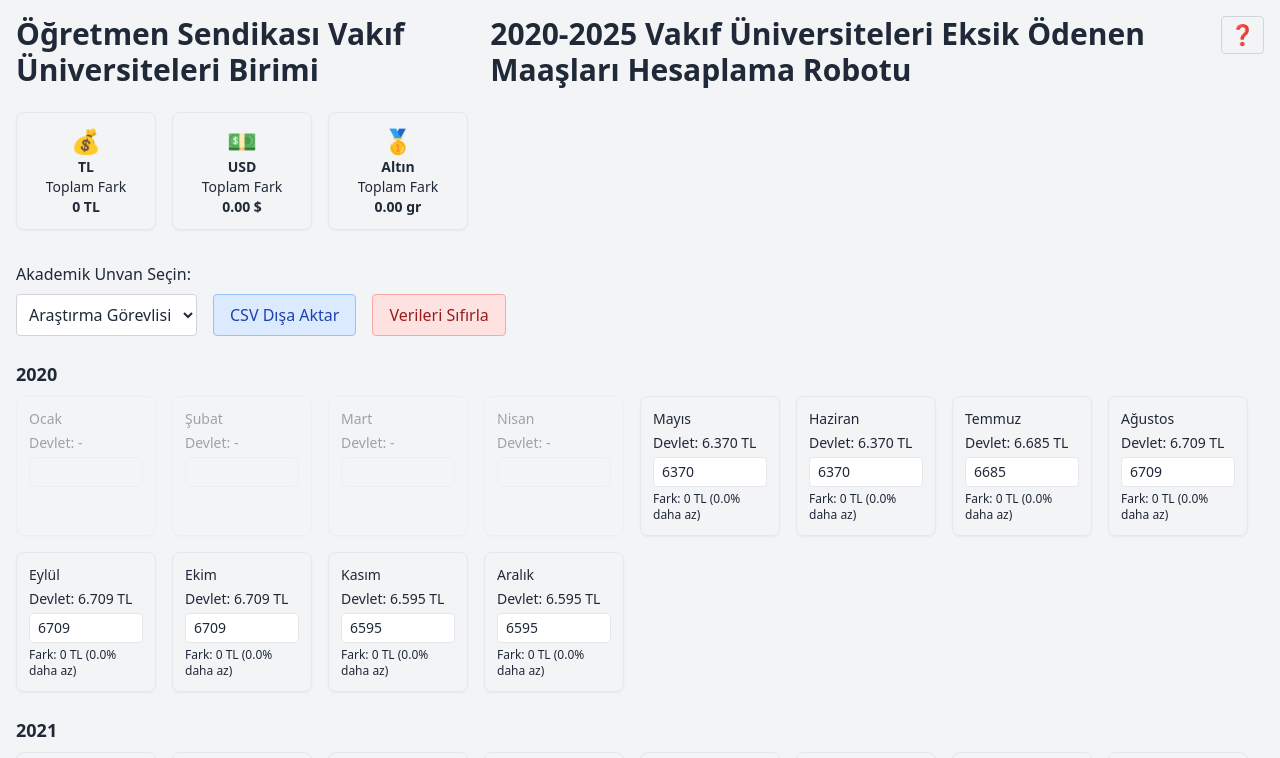
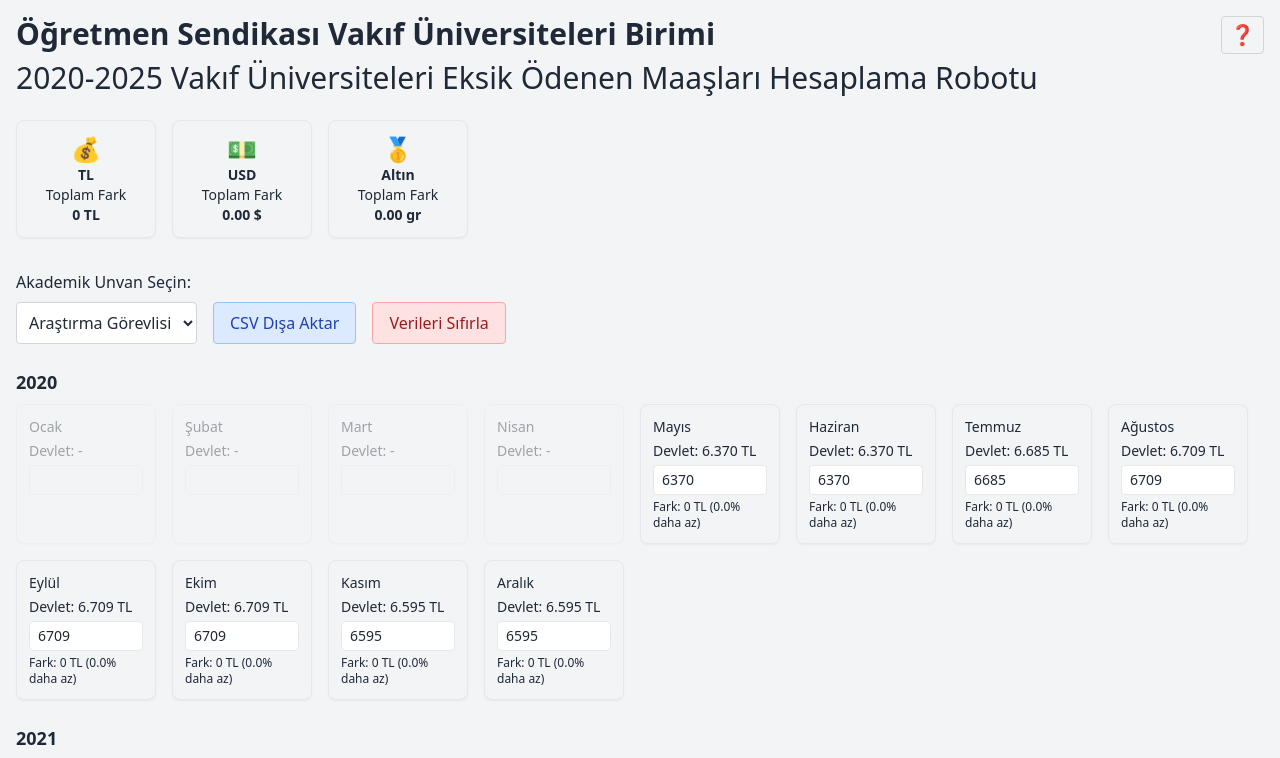
Before and after one commit to Rhinoffensive/maas-karsilastirici, a React (Vite) app: page / in a window 1280 px wide. Shown: the top 758 px of the page. Built offline with nearby package versions, Linux system fonts and the light colour scheme.

Commit message:
Never easy

```diff
--- a/src/App.jsx
+++ b/src/App.jsx
@@ -220,9 +220,11 @@
   return (
 <div className="p-4 max-w-7xl mx-auto min-h-screen">
 
-      <div className="flex items-start justify-between gap-2 mb-6">
+            <div className="flex items-start justify-between gap-4 mb-6">
+        <div>
           <h1 className="text-3xl font-bold">Öğretmen Sendikası Vakıf Üniversiteleri Birimi</h1>
-  <h2 className="text-3xl font-bold">2020-2025 Vakıf Üniversiteleri Eksik Ödenen Maaşları Hesaplama Robotu</h2>
+          <h4 className="text-3xl  mt-2">2020-2025 Vakıf Üniversiteleri Eksik Ödenen Maaşları Hesaplama Robotu</h4>
+        </div>
         <div>
           <button
             onClick={() => setShowInfo((prev) => !prev)}
```
Lines whose indentation alone changed are shown as unchanged.
